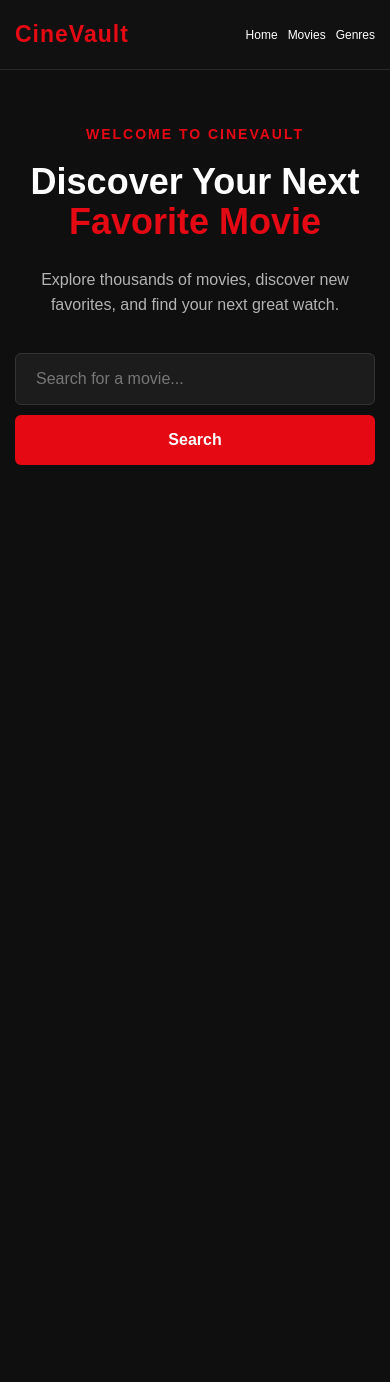
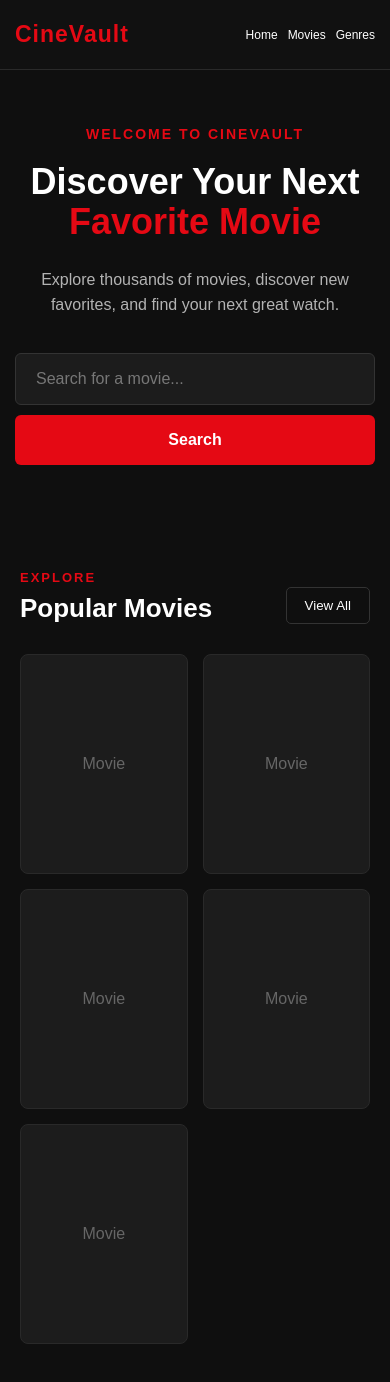
Before and after one commit to sevincyunusova/CineVault, a React (Vite) app in the folder cinevault/: page / in a window 390 px wide. Shown: the top 1382 px of the page. Before the commit the page ends 844 px from the top, so only its background shows below. Built offline with nearby package versions, Linux system fonts and the light colour scheme.

Commit message:
feat: add popular movies section

```diff
--- a/cinevault/src/App.jsx
+++ b/cinevault/src/App.jsx
@@ -1,11 +1,13 @@
 import Navbar from "./components/Navbar/Navbar"
 import Hero from "./components/Hero/Hero"
+import Movies from "./components/Movies/Movies"
 
 function App() {
   return (
     <>
       <Navbar />
       <Hero />
+      <Movies />
     </>
   )
 }
--- /dev/null
+++ b/cinevault/src/components/Movies/Movies.css
@@ -0,0 +1,110 @@
+.movies {
+  padding: 70px 60px;
+  background-color: #0f0f0f;
+}
+
+.movies-header {
+  display: flex;
+  align-items: flex-end;
+  justify-content: space-between;
+  margin-bottom: 30px;
+}
+
+.section-label {
+  display: block;
+  margin-bottom: 8px;
+
+  color: #e50914;
+  font-size: 13px;
+  font-weight: 700;
+  letter-spacing: 2px;
+}
+
+.movies-header h2 {
+  font-size: 32px;
+  color: #ffffff;
+}
+
+.view-all-button {
+  padding: 10px 18px;
+
+  border: 1px solid #333;
+  border-radius: 5px;
+
+  background-color: transparent;
+  color: #ffffff;
+
+  cursor: pointer;
+  transition: all 0.3s ease;
+}
+
+.view-all-button:hover {
+  background-color: #e50914;
+  border-color: #e50914;
+}
+
+.movies-grid {
+  display: grid;
+  grid-template-columns: repeat(5, 1fr);
+  gap: 20px;
+}
+
+.movie-placeholder {
+  height: 300px;
+
+  display: flex;
+  align-items: center;
+  justify-content: center;
+
+  border-radius: 8px;
+
+  background-color: #1c1c1c;
+  border: 1px solid #292929;
+
+  color: #666;
+}
+
+@media (max-width: 1000px) {
+  .movies-grid {
+    grid-template-columns: repeat(4, 1fr);
+  }
+}
+
+@media (max-width: 800px) {
+  .movies {
+    padding: 60px 30px;
+  }
+
+  .movies-grid {
+    grid-template-columns: repeat(3, 1fr);
+  }
+}
+
+@media (max-width: 600px) {
+  .movies {
+    padding: 50px 20px;
+  }
+
+  .movies-header h2 {
+    font-size: 26px;
+  }
+
+  .movies-grid {
+    grid-template-columns: repeat(2, 1fr);
+    gap: 15px;
+  }
+
+  .movie-placeholder {
+    height: 250px;
+  }
+}
+
+@media (max-width: 400px) {
+  .movies-grid {
+    grid-template-columns: 1fr 1fr;
+  }
+
+  .movie-placeholder {
+    height: 220px;
+  }
+}
--- /dev/null
+++ b/cinevault/src/components/Movies/Movies.jsx
@@ -0,0 +1,42 @@
+import "./Movies.css"
+
+function Movies() {
+  return (
+    <section className="movies">
+      <div className="movies-header">
+        <div>
+          <span className="section-label">EXPLORE</span>
+          <h2>Popular Movies</h2>
+        </div>
+
+        <button className="view-all-button">
+          View All
+        </button>
+      </div>
+
+      <div className="movies-grid">
+        <div className="movie-placeholder">
+          <span>Movie</span>
+        </div>
+
+        <div className="movie-placeholder">
+          <span>Movie</span>
+        </div>
+
+        <div className="movie-placeholder">
+          <span>Movie</span>
+        </div>
+
+        <div className="movie-placeholder">
+          <span>Movie</span>
+        </div>
+
+        <div className="movie-placeholder">
+          <span>Movie</span>
+        </div>
+      </div>
+    </section>
+  )
+}
+
+export default Movies
```
